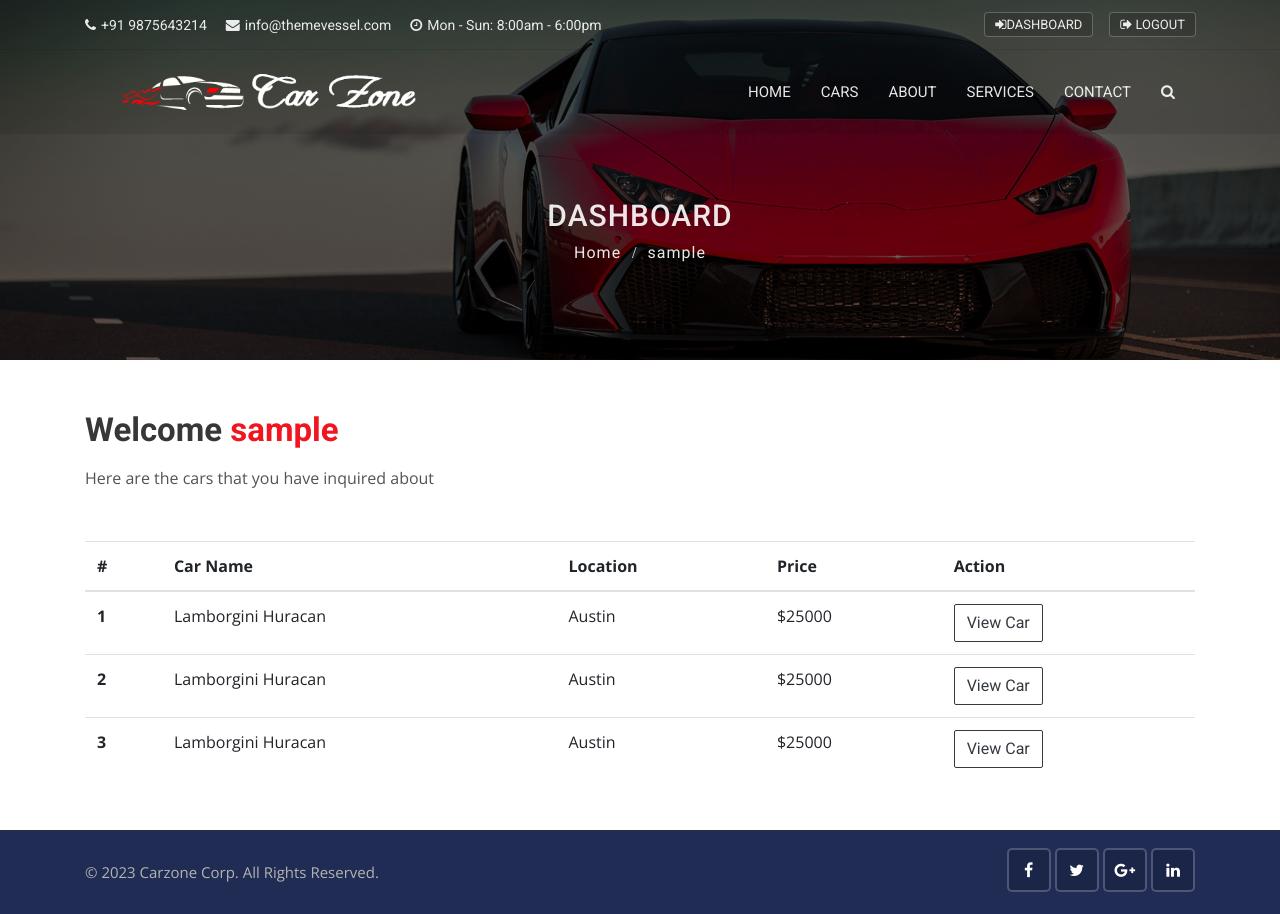
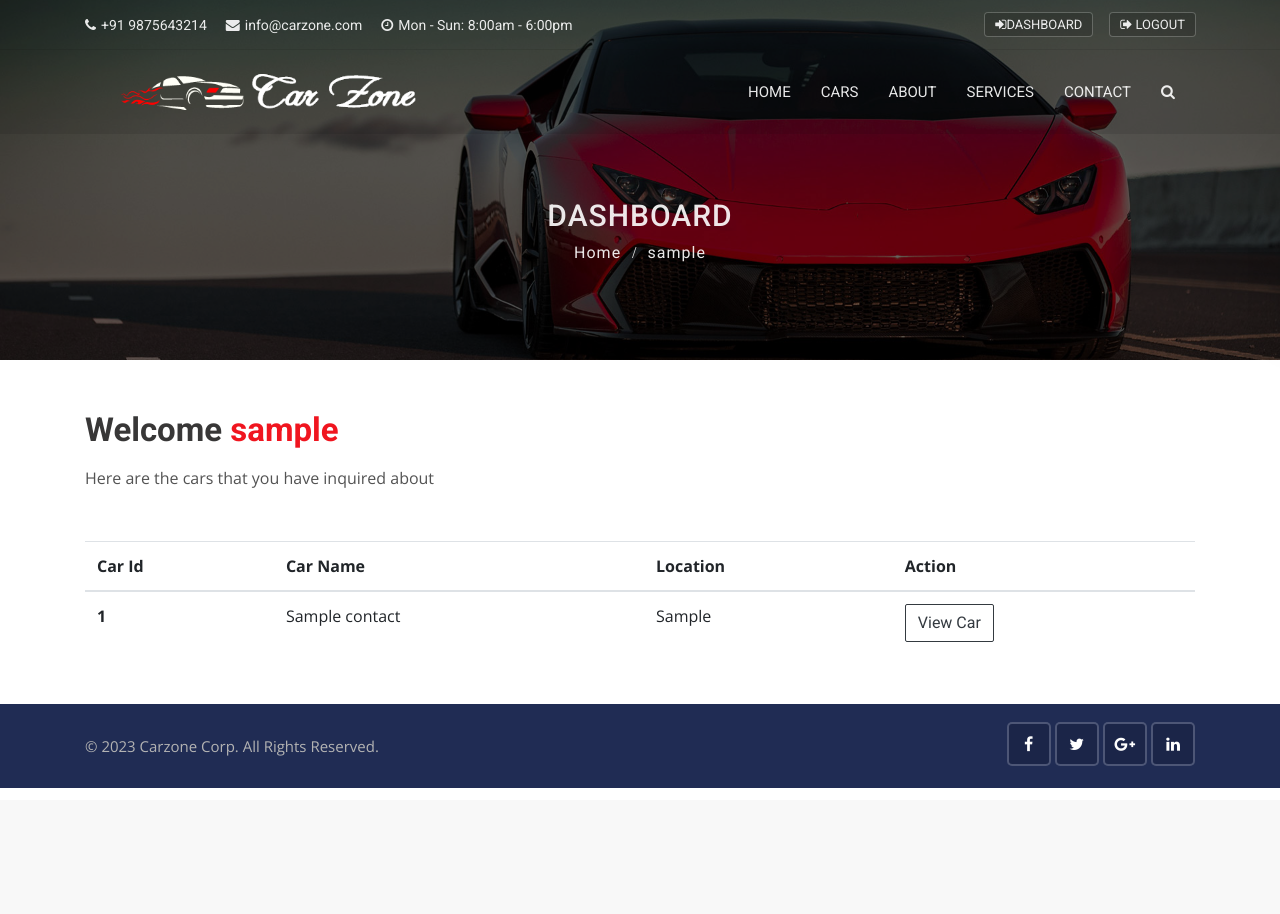
Before and after one commit to rakesh0903/carzone-project, a Django app: page /accounts/dashboard/ in a window 1280 px wide. After the commit the page ends 788 px from the top, so only its background shows below. Run offline with Django 4.2, Linux system fonts and the light colour scheme; a user stored in the database is signed in; tables that the repository leaves empty hold one stand-in row (values such as "Sample post"); some libraries are stand-ins or nearby versions.

Commit message:
contact form

```diff
--- a/accounts/views.py
+++ b/accounts/views.py
@@ -1,6 +1,9 @@
 from django.shortcuts import render,redirect
 from django.contrib import messages,auth
 from django.contrib.auth.models import User
+from contacts.models import Contacts
+from django.contrib.auth.decorators import login_required
+
 # Create your views here.
 
 #login function base view
@@ -61,5 +64,10 @@ def register(request):
     else:
         return render(request,'accounts/register.html')
 
+@login_required(login_url = 'accounts:login')
 def dashboard(request):
-    return render(request,'accounts/dashboard.html')
+    user_inquiry = Contacts.objects.order_by('-created_date').filter(user_id=request.user.id)
+    data ={
+        'inquiries' : user_inquiry,
+    }
+    return render(request,'accounts/dashboard.html',data)
--- a/templates/accounts/dashboard.html
+++ b/templates/accounts/dashboard.html
@@ -24,40 +24,31 @@
                 <h1>Welcome <span>{{ user.username }}</span></h1>
                 <p>Here are the cars that you have inquired about</p>
         </div>
+        {% if inquiries %}
+
             <table class="table table-hover">
             <thead>
                 <tr>
-            <th scope="col">#</th>
+                <th scope="col">Car Id</th>
                 <th scope="col">Car Name</th>
                 <th scope="col">Location</th>
-            <th scope="col">Price</th>
                 <th scope="col">Action</th>
                 </tr>
             </thead>
             <tbody>
+                {% for inquiry in inquiries %}
                     <tr>
-            <th scope="row">1</th>
-            <td>Lamborgini Huracan</td>
-            <td>Austin</td>
-            <td>$25000</td>
-            <td><a href="#" class="btn btn-outline-dark">View Car</a></td>
+                    <th scope="row">{{ inquiry.car_id }}</th>
+                    <td>{{ inquiry.car_title }}</td>
+                    <td>{{ inquiry.city }}</td>
+                    <td><a href="{% url 'cars:car_detail' inquiry.car_id %}" class="btn btn-outline-dark">View Car</a></td>
                     </tr>
-            <tr>
-            <th scope="row">2</th>
-            <td>Lamborgini Huracan</td>
-            <td>Austin</td>
-            <td>$25000</td>
-            <td><a href="#" class="btn btn-outline-dark">View Car</a></td>
-            </tr>
-            <tr>
-            <th scope="row">3</th>
-            <td>Lamborgini Huracan</td>
-            <td>Austin</td>
-            <td>$25000</td>
-            <td><a href="#" class="btn btn-outline-dark">View Car</a></td>
-            </tr>
+                {% endfor %}
             </tbody>
             </table>
+        {% else %}
+            <h6>You have no inquiries</h6>
+        {% endif %}
     </div>
 
     <!--   Dashboard End   -->
--- a/templates/includes/topbar.html
+++ b/templates/includes/topbar.html
@@ -7,7 +7,7 @@
             <div class="col-lg-8 col-md-8 col-sm-7">
                 <div class="list-inline">
                     <a href="tel:+55-4XX-634-7071"><i class="fa fa-phone"></i>+91 9875643214</a>
-                    <a href="tel:info@themevessel.com"><i class="fa fa-envelope"></i>info@themevessel.com</a>
+                    <a href="tel:info@themevessel.com"><i class="fa fa-envelope"></i>info@carzone.com</a>
                     <a href="tel:info@themevessel.com"><i class="fa fa-clock-o"></i>Mon - Sun: 8:00am - 6:00pm</a>
                 </div>
             </div>
```
Also changed, not shown: pages/views.py (+26 -0 lines), templates/pages/contact.html (+8 -5 lines). Lines whose indentation alone changed are shown as unchanged.
